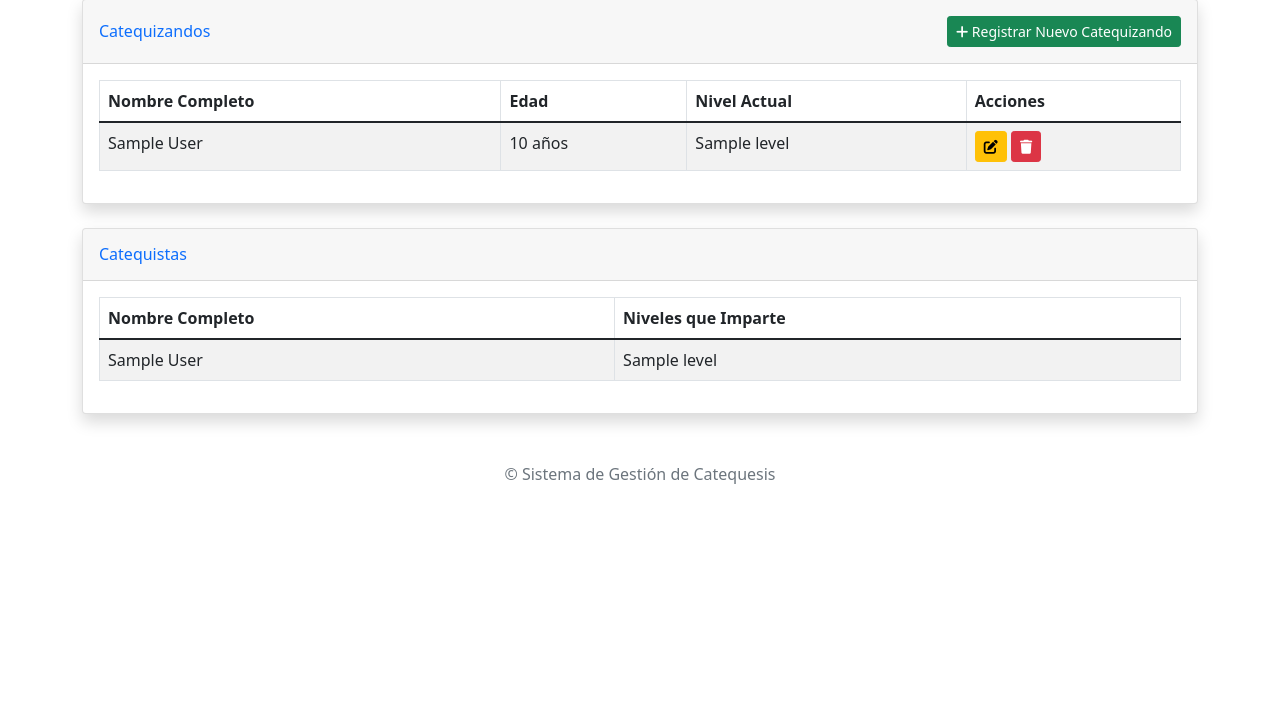
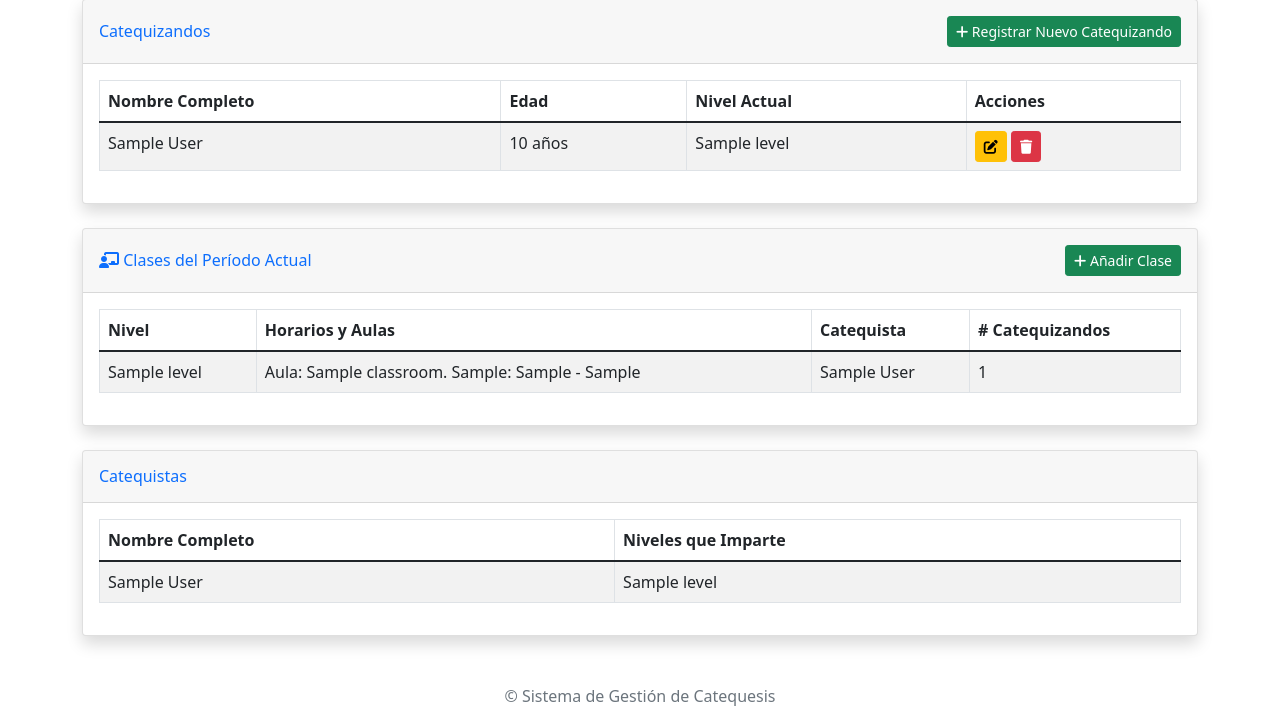
Before and after one commit to joseenrique61/CatechesisSystem, a Flask app: template app/templates/parish_priest/dashboard.html in a window 1280 px wide. Shown: the part 153-877 px from the top of the page. Before the commit the page ends 637 px from the top, so only its background shows below. Run offline with Flask 3, Linux system fonts and the light colour scheme; the template is opened without the code that fills it: most values are stand-ins (such as "Sample title", 1, 10 or a date in 2020); parts of the project's set-up code (start-up, migrations or seed data) failed here and were passed over.

Commit message:
Updated dashboard for parish priest

```diff
--- a/app/main/data/dal/i_data_access_layer.py
+++ b/app/main/data/dal/i_data_access_layer.py
@@ -170,5 +170,5 @@ class IDataAccessLayer(ABC):
         pass
 
     @abstractmethod
-    def get_classes_by_parish_id(self, parish_id: int) -> List[ClassDTO]:
+    def get_classes_by_parish_id(self, parish_id: int, include: list[str]) -> List[ClassDTO]:
         pass
--- a/app/main/data/dal/sql_server/sql_dal.py
+++ b/app/main/data/dal/sql_server/sql_dal.py
@@ -320,12 +320,12 @@ class SQLAlchemyDAL(IDataAccessLayer):
     def get_class_period_by_id(self, period_id: int) -> Optional[ClassPeriodDTO]:
         return ClassPeriodDTO.from_other_obj(self.db.query(ClassPeriod).filter_by(IDClassPeriod=period_id).one_or_none())
 
-    def get_classes_by_parish_id(self, parish_id: int) -> List[ClassDTO]:
+    def get_classes_by_parish_id(self, parish_id: int, include: list[str]) -> List[ClassDTO]:
         cursor = self.db.execute(text("SET NOCOUNT ON; EXEC [ClassInformation].[sp_ClassesInParish] @IDParish = :id; SET NOCOUNT OFF"), {"id": parish_id})
         class_ids = cursor.fetchall()
         results = []
         for row in class_ids:
-            results.append(ClassDTO.from_other_obj(self.db.query(Class).filter_by(IDClass=row.IDClass).one_or_none(), include=["Schedule", "Schedule.DayOfTheWeek"]))
+            results.append(ClassDTO.from_other_obj(self.db.query(Class).filter_by(IDClass=row.IDClass).one_or_none(), include=["Schedule", "Schedule.DayOfTheWeek"] + include))
         return results
 
     def get_all_blood_types(self) -> List[BloodTypeDTO]:
--- a/app/templates/parish_priest/dashboard.html
+++ b/app/templates/parish_priest/dashboard.html
@@ -65,6 +65,62 @@
     </div>
 </div>
 
+<!-- Sección Clases de la Parroquia -->
+<div class="card shadow mb-4">
+    <div class="card-header py-3 d-flex flex-row align-items-center justify-content-between">
+        <h6 class="m-0 font-weight-bold text-primary"><i class="fas fa-chalkboard-teacher"></i> Clases del Período Actual</h6>
+        <a href="{{ url_for('parish_priest.register_class') }}" class="btn btn-success btn-sm"><i class="fas fa-plus"></i> Añadir Clase</a>
+    </div>
+    <div class="card-body">
+        <div class="table-responsive">
+            <table class="table table-bordered table-striped table-hover" id="parishClassesTable" width="100%" cellspacing="0">
+                <thead>
+                    <tr>
+                        <th>Nivel</th>
+                        <th>Horarios y Aulas</th>
+                        <th>Catequista</th>
+                        <th># Catequizandos</th>
+                    </tr>
+                </thead>
+                <tbody>
+                    {% for p_class in parish_classes %} {# p_class para evitar conflicto con 'class' #}
+                    <tr>
+                        <td>
+                            {{ p_class.Level.Name if p_class.Level else 'N/A' }}
+                        </td>
+                        <td>
+                            {% if p_class.Schedule %}
+                                {% for schedule_info in p_class.Schedule %}
+                                    Aula: {{ schedule_info.Classroom.ClassroomName }}. {{ schedule_info.DayOfTheWeek.DayOfTheWeek }}: {{ schedule_info.StartHour }} - {{ schedule_info.EndHour }} <br>
+                                {% endfor %}
+                            {% else %}
+                                Horario no definido
+                            {% endif %}
+                        </td>
+                        <td>
+                            {% if p_class.Catechist and p_class.Catechist.Person %}
+                                {{ p_class.Catechist.Person.FirstName }} {{ p_class.Catechist.Person.FirstSurname }}
+                            {% elif p_class.Catechist and p_class.Catechist.User %}
+                                Usuario: {{ p_class.Catechist.User.Username }}
+                            {% else %}
+                                No asignado
+                            {% endif %}
+                        </td>
+                        <td>
+                            {{ p_class.Catechizing | length if p_class.Catechizing is not none else 0 }}
+                        </td>
+                    </tr>
+                    {% else %}
+                    <tr>
+                        <td colspan="5" class="text-center">No hay clases registradas para el período actual.</td>
+                    </tr>
+                    {% endfor %}
+                </tbody>
+            </table>
+        </div>
+    </div>
+</div>
+
 <!-- Sección Catequistas -->
 <div class="card shadow mb-4">
     <div class="card-header py-3 d-flex flex-row align-items-center justify-content-between">
```
Also changed, not shown: app/parish_priest/routes.py (+7 -1 lines).
